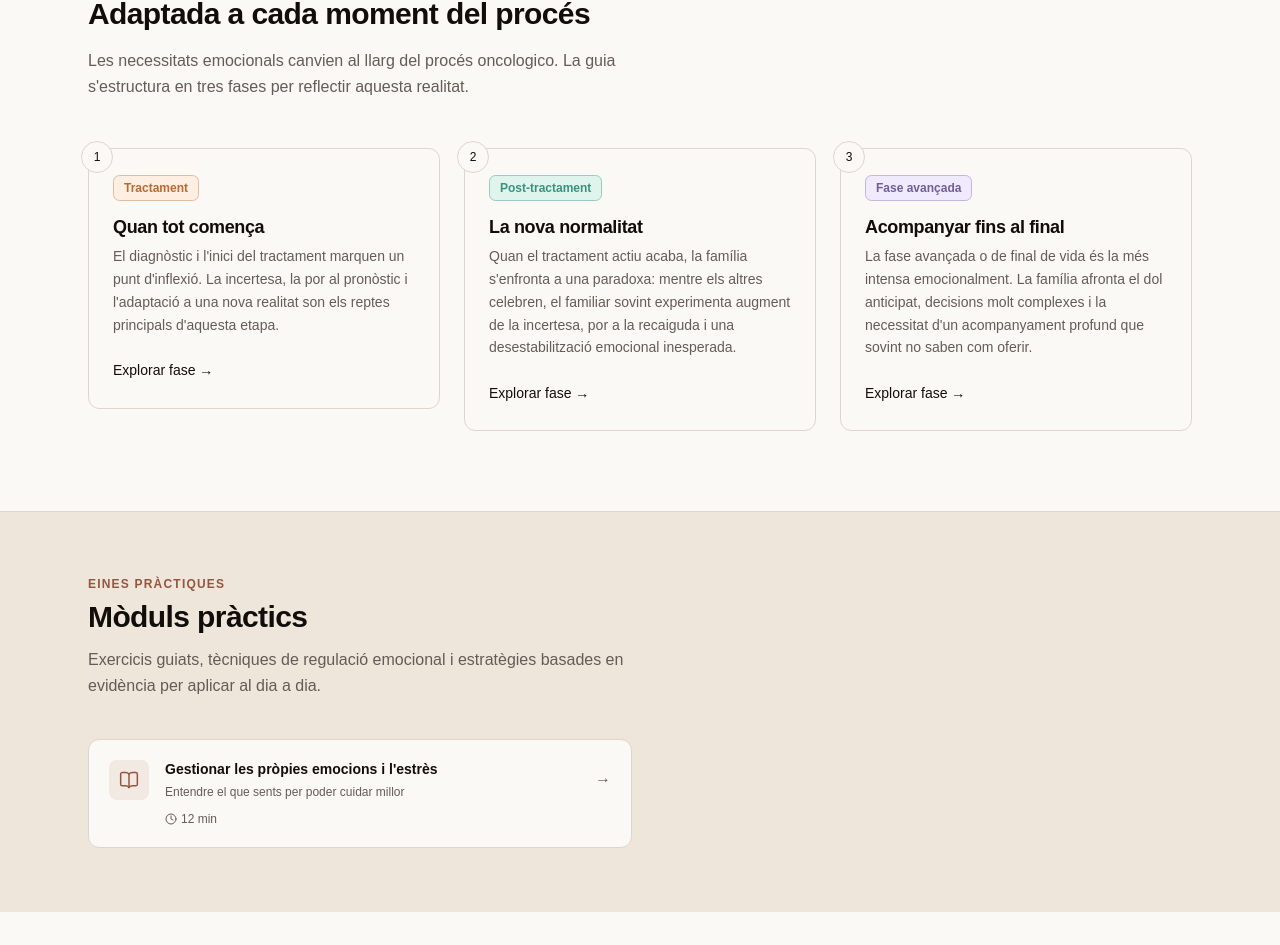
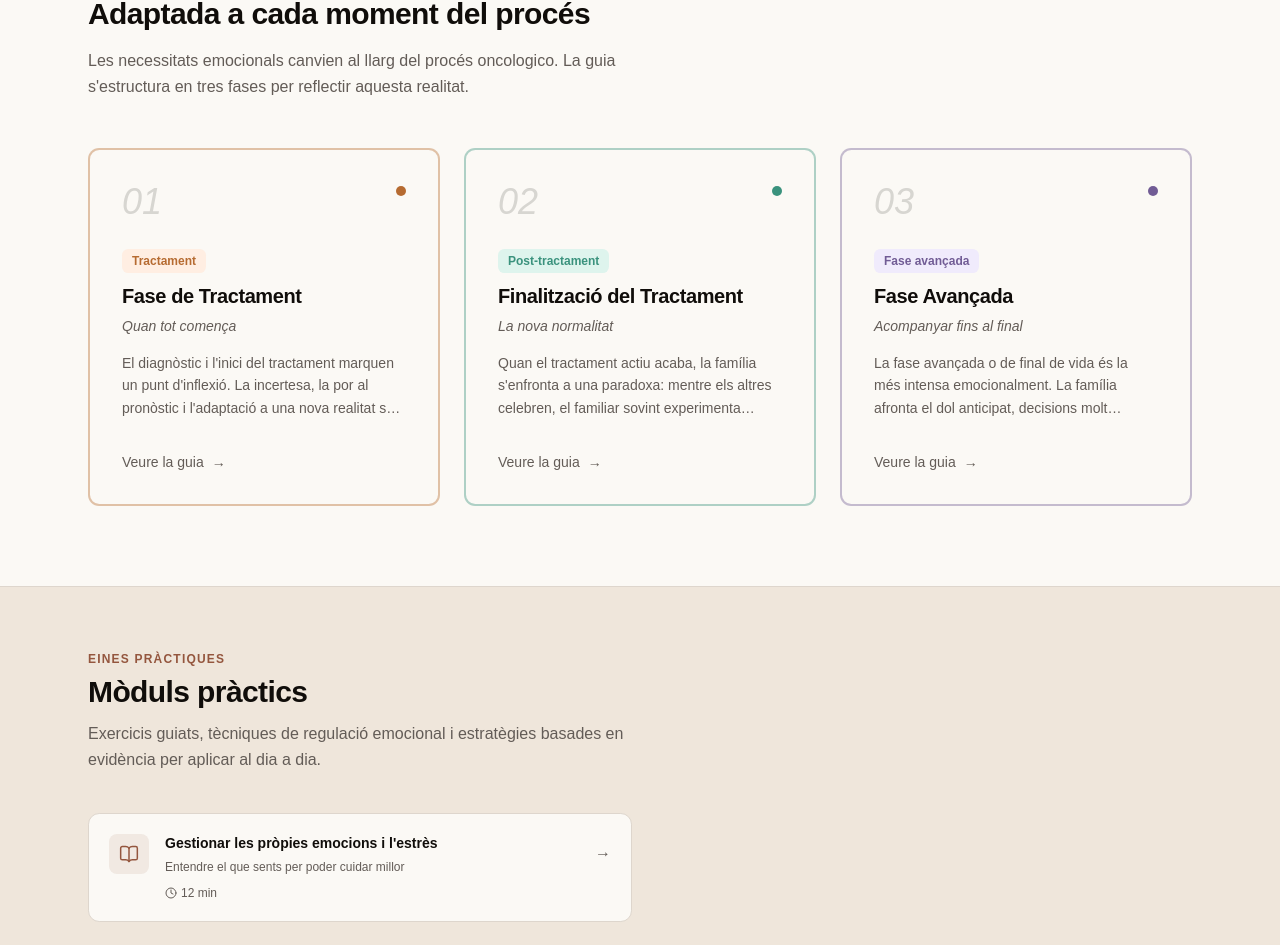
Before and after one commit to PolGubau/maria-tfg, a Next.js app: page / in a window 1280 px wide. Shown: the part 1444-2389 px from the top of the page. Built offline with nearby package versions, Linux system fonts and the light colour scheme; a web font is replaced by a local one.

Commit message:
Update badge component to use border-0 for consistent styling
This change modifies the badge component's base class to use border-0 instead of border. This ensures that the badge has no visible border, improving the visual consistency across different variants.

Issue: MW-0000
Type: style

```diff
--- a/app/guides/page.tsx
+++ b/app/guides/page.tsx
@@ -1,31 +1,13 @@
-import { phases } from "~/entities/phase/data";
-import { Badge } from "~/shared/ui/badge";
-import { buttonVariants } from "~/shared/ui/button";
 import type { Metadata } from "next";
 import Link from "next/link";
+import { phases } from "~/entities/phase/data";
+import { PhaseCard } from "~/features/phases/phase-card";
+import { buttonVariants } from "~/shared/ui/button";
 
 export const metadata: Metadata = {
   title: "Guies per fase",
   description:
-    "Selecciona la fase del procés oncològic on et trobes per accedir a la guia d'acompanyament corresponent.",
-};
-
-const phaseAccent: Record<string, string> = {
-  treatment: "border-treatment/40 hover:border-treatment",
-  post: "border-post/40 hover:border-post",
-  advanced: "border-advanced/40 hover:border-advanced",
-};
-
-const phaseDot: Record<string, string> = {
-  treatment: "bg-treatment",
-  post: "bg-post",
-  advanced: "bg-advanced",
-};
-
-const phaseNumber: Record<string, string> = {
-  tractament: "01",
-  "post-tractament": "02",
-  "fase-avancada": "03",
+    "Selecciona la fase del proce's oncolo`gic on et trobes per accedir a la guia d'acompanyament corresponent.",
 };
 
 export default function GuidesPage() {
@@ -34,79 +16,35 @@ export default function GuidesPage() {
       {/* Header */}
       <div className="max-w-2xl mb-16">
         <p className="text-xs font-semibold uppercase tracking-widest text-ink-muted mb-4">
-          Guies d&apos;acompanyament
+          {"Guies d'acompanyament"}
         </p>
         <h1 className="text-3xl md:text-4xl font-semibold text-ink mb-4 leading-tight">
           En quina fase us trobeu?
         </h1>
         <p className="text-ink-muted leading-relaxed text-lg">
-          Cada etapa del procés oncològic té les seves pròpies necessitats i
-          reptes. Selecciona la fase per accedir a la guia específica.
+          Cada etapa del proce's oncolo`gic te' les seves pro`pies necessitats i
+          reptes. Selecciona la fase per accedir a la guia espec&iacute;fica.
         </p>
       </div>
 
       {/* Phase cards */}
       <div className="grid grid-cols-1 md:grid-cols-3 gap-6">
-        {phases.map((phase) => {
-          const accentClass = phaseAccent[phase.colorVar] ?? "border-border hover:border-ink/30";
-          const dotClass = phaseDot[phase.colorVar] ?? "bg-ink-muted";
-          const num = phaseNumber[phase.slug] ?? "";
-
-          return (
-            <Link
-              key={phase.slug}
-              href={`/phases/${phase.slug}`}
-              className={`group flex flex-col justify-between p-8 bg-canvas border-2 rounded-xl transition-all duration-200 hover:shadow-md ${accentClass}`}
-            >
-              <div>
-                <div className="flex items-start justify-between mb-6">
-                  <span className="font-display text-4xl font-light text-ink/15 italic select-none">
-                    {num}
-                  </span>
-                  <span
-                    className={`w-2.5 h-2.5 rounded-full mt-1 shrink-0 ${dotClass}`}
-                    aria-hidden
-                  />
-                </div>
-                <Badge
-                  variant={phase.colorVar as "treatment" | "post" | "advanced"}
-                  className="mb-3"
-                >
-                  {phase.shortTitle}
-                </Badge>
-                <h2 className="text-xl font-semibold text-ink mb-2 leading-snug">
-                  {phase.title}
-                </h2>
-                <p className="text-sm text-ink-muted mb-4 italic">
-                  {phase.subtitle}
-                </p>
-                <p className="text-sm text-ink-muted leading-relaxed line-clamp-3">
-                  {phase.description}
-                </p>
-              </div>
-
-              <div className="mt-8 flex items-center gap-2 text-sm font-medium text-ink-muted group-hover:text-ink transition-colors">
-                <span>Veure la guia</span>
-                <span className="translate-x-0 group-hover:translate-x-1 transition-transform" aria-hidden>
-                  →
-                </span>
-              </div>
-            </Link>
-          );
-        })}
+        {phases.map((phase) => (
+          <PhaseCard key={phase.slug} phase={phase} />
+        ))}
       </div>
 
       {/* Footer note */}
       <div className="mt-16 pt-8 border-t border-border flex flex-col sm:flex-row items-start sm:items-center justify-between gap-4">
         <p className="text-sm text-ink-muted max-w-md">
-          Podeu canviar de guia en qualsevol moment. Cada una és independent i
-          complementària.
+          Podeu canviar de guia en qualsevol moment. Cada una e's independent i
+          complementa`ria.
         </p>
         <Link
           href="/thesis"
           className={buttonVariants({ variant: "ghost", size: "sm" })}
         >
-          La recerca darrere les guies →
+          {"La recerca darrere les guies ->"}
         </Link>
       </div>
     </div>
--- a/app/page.tsx
+++ b/app/page.tsx
@@ -2,7 +2,7 @@ import Link from "next/link";
 import { modules } from "~/entities/module/data";
 import { phases } from "~/entities/phase/data";
 import { ModuleCard } from "~/features/modules/module-card";
-import { Badge } from "~/shared/ui/badge";
+import { PhaseCard } from "~/features/phases/phase-card";
 import { buttonVariants } from "~/shared/ui/button";
 import { Reveal } from "~/shared/ui/reveal";
 
@@ -159,38 +159,11 @@ export default function HomePage() {
           </p>
         </div>
         <div className="grid grid-cols-1 md:grid-cols-3 gap-6">
-          {phases.map((phase, idx) => {
-            const badgeVariant = (phase.colorVar as "treatment" | "post" | "advanced") ?? "muted";
-            return (
-              <Reveal key={phase.slug} delay={idx * 100}>
-                <Link
-                  href={`/phases/${phase.slug}`}
-                  className="group relative border border-border rounded-xl p-6 bg-canvas hover:border-ink/20 hover:shadow-sm transition-all flex flex-col justify-between"
-                >
-                  <main>
-                    <span className="absolute -top-2 -left-2 w-8 h-8 rounded-full border border-border bg-canvas flex items-center justify-center text-xs text-ink">
-                      {idx + 1}
-                    </span>
-                    <Badge variant={badgeVariant} className="mb-4">
-                      {phase.shortTitle}
-                    </Badge>
-                    <h3 className="text-lg font-semibold text-ink mb-2">
-                      {phase.subtitle}
-                    </h3>
-                    <p className="text-sm text-ink-muted leading-relaxed mb-5">
-                      {phase.description}
-                    </p>
-                  </main>
-                  <footer>
-
-                    <span className="text-sm font-medium text-ink group-hover:text-accent transition-colors">
-                      Explorar fase →
-                    </span>
-                  </footer>
-                </Link>
-              </Reveal>
-            );
-          })}
+          {phases.map((phase, idx) => (
+            <Reveal key={phase.slug} delay={idx * 100}>
+              <PhaseCard phase={phase} />
+            </Reveal>
+          ))}
         </div>
       </section>
       <section className="border-t border-border bg-surface">
--- /dev/null
+++ b/features/phases/phase-card.tsx
@@ -0,0 +1,63 @@
+import Link from "next/link";
+import type { Phase } from "~/entities/phase/types";
+import { Badge } from "~/shared/ui/badge";
+
+const phaseAccent: Record<string, string> = {
+  treatment: "border-treatment/40 hover:border-treatment",
+  post: "border-post/40 hover:border-post",
+  advanced: "border-advanced/40 hover:border-advanced",
+};
+
+const phaseDot: Record<string, string> = {
+  treatment: "bg-treatment",
+  post: "bg-post",
+  advanced: "bg-advanced",
+};
+
+const phaseNumber: Record<string, string> = {
+  tractament: "01",
+  "post-tractament": "02",
+  "fase-avancada": "03",
+};
+
+interface Props {
+  phase: Phase;
+}
+
+export function PhaseCard({ phase }: Props) {
+  const accentClass = phaseAccent[phase.colorVar] ?? "border-border hover:border-ink/30";
+  const dotClass = phaseDot[phase.colorVar] ?? "bg-ink-muted";
+  const num = phaseNumber[phase.slug] ?? "";
+
+  return (
+    <Link
+      href={`/phases/${phase.slug}`}
+      className={`group flex flex-col justify-between p-8 bg-canvas border-2 rounded-xl transition-all duration-200 hover:shadow-md ${accentClass}`}
+    >
+      <div>
+        <div className="flex items-start justify-between mb-6">
+          <span className="font-display text-4xl font-light text-ink/15 italic select-none">
+            {num}
+          </span>
+          <span className={`w-2.5 h-2.5 rounded-full mt-1 shrink-0 ${dotClass}`} aria-hidden />
+        </div>
+        <Badge variant={phase.colorVar as "treatment" | "post" | "advanced"} className="mb-3">
+          {phase.shortTitle}
+        </Badge>
+        <h2 className="text-xl font-semibold text-ink mb-2 leading-snug">
+          {phase.title}
+        </h2>
+        <p className="text-sm text-ink-muted mb-4 italic">{phase.subtitle}</p>
+        <p className="text-sm text-ink-muted leading-relaxed line-clamp-3">
+          {phase.description}
+        </p>
+      </div>
+      <div className="mt-8 flex items-center gap-2 text-sm font-medium text-ink-muted group-hover:text-ink transition-colors">
+        <span>Veure la guia</span>
+        <span className="translate-x-0 group-hover:translate-x-1 transition-transform" aria-hidden>
+          →
+        </span>
+      </div>
+    </Link>
+  );
+}
--- a/shared/ui/badge.tsx
+++ b/shared/ui/badge.tsx
@@ -19,7 +19,7 @@ const variantClasses: Record<BadgeVariant, string> = {
 };
 
 const base =
-  "inline-flex items-center px-2.5 py-1 rounded-md text-xs font-semibold border";
+  "inline-flex items-center px-2.5 py-1 rounded-md text-xs font-semibold border-0";
 
 interface BadgeProps extends HTMLAttributes<HTMLSpanElement> {
   variant?: BadgeVariant;
@@ -29,6 +29,7 @@ export function Badge({
   variant = "default",
   className,
   ...props
+
 }: BadgeProps) {
   return (
     <span
```
